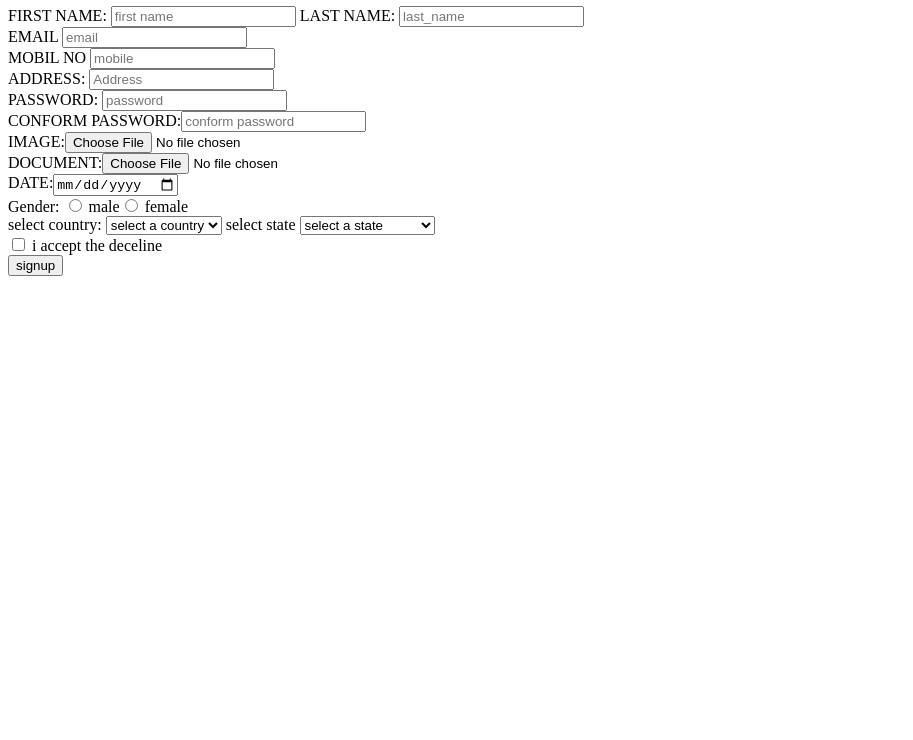
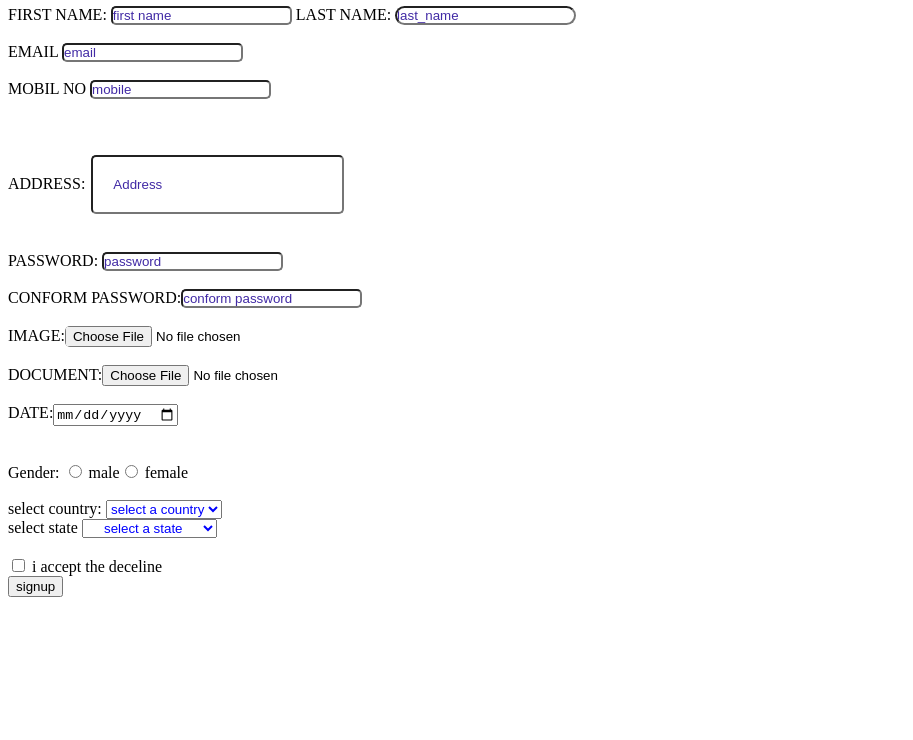
Before and after one commit to raushan91628/Registation.github.io, a plain HTML site: page index.html in a window 1280 px wide. Shown: the part 60-800 px from the top of the page, without its empty margins (0-913 px from the left). Drawn offline with Linux system fonts and the light colour scheme.

Commit message:
Update index.html

```diff
--- a/index.html
+++ b/index.html
@@ -1,7 +1,7 @@
 <html>
     <body>
         <title>Raushan kumar</title>
-        <link rel="stylesheet" href="stl.css">
+        <link rel="stylesheet" href="style.css">
 
 <div class="container"></div>
 <h1><b>Registation form</b></h1>
```
